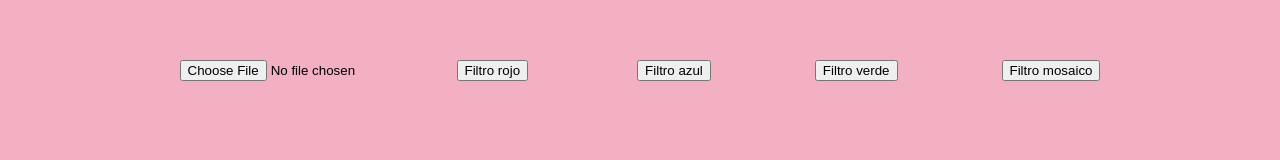
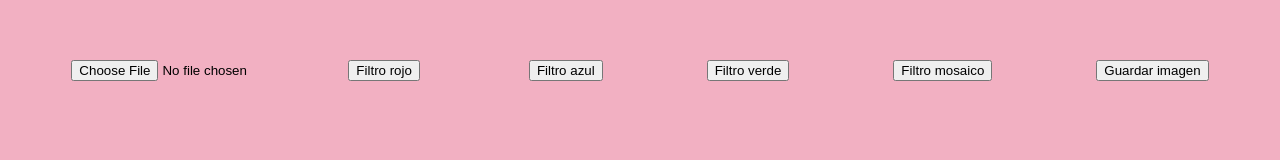
Before and after one commit to Kethrim/Proyecto_Filtros, a plain HTML site: page src/app/filtros/plantilla.html in a window 1280 px wide. Shown: the top 160 px of the page. Drawn offline with Linux system fonts and the light colour scheme.

Commit message:
Agregué el botón de guardar, ignóralo, no es necesario

```diff
--- a/src/app/filtros/plantilla.html
+++ b/src/app/filtros/plantilla.html
@@ -19,6 +19,7 @@
 		<button style="margin-left: 100px" id="filtroAzul">Filtro azul </button>
 		<button style="margin-left: 100px" id="filtroVerde">Filtro verde </button>
 		<button style="margin-left: 100px" id="filtroMosaico">Filtro mosaico </button>
+		<button style="margin-left: 100px" id="guardar">Guardar imagen </button>
 		<br>
 		<canvas id="canvasOrig" height="600" width="800"></canvas>
 		<canvas id="canvasFilt" height="600" width="800"></canvas>
```
